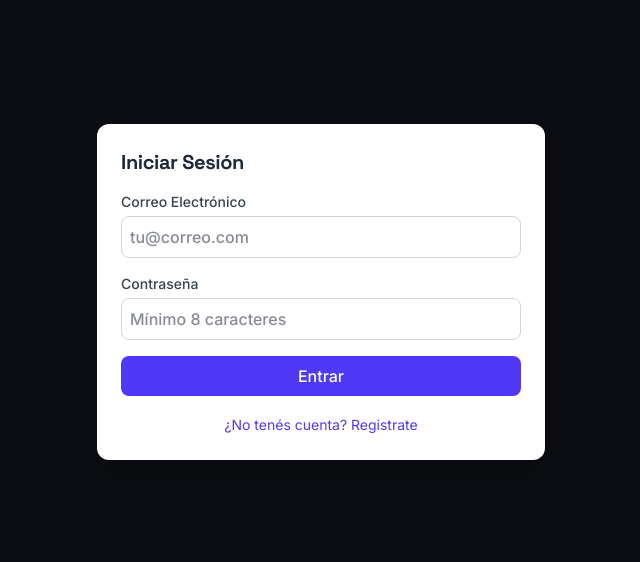
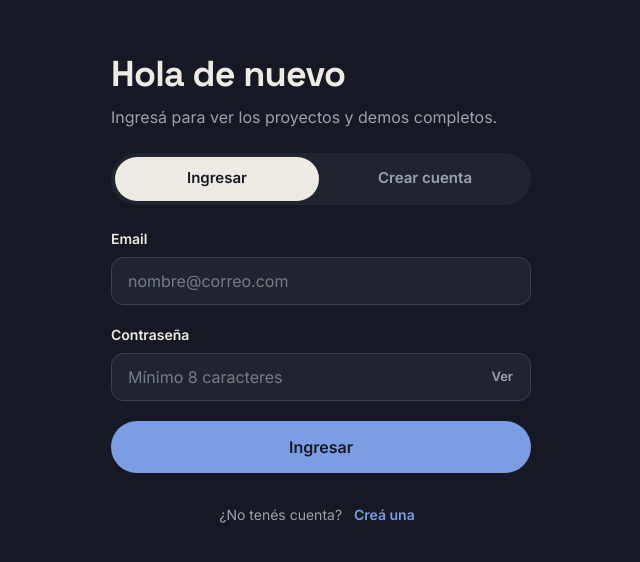
Before and after one commit to Igni207/LenguajesIV, a React (Vite) app in the folder client/: page /login in a window 1280 px wide. Shown: the part 108-670 px from the top of the page, without its empty margins (319-959 px from the left). Built offline with nearby package versions, Linux system fonts and the light colour scheme.

Commit message:
correciones login admin

```diff
--- a/client/src/components/LoginModal.jsx
+++ b/client/src/components/LoginModal.jsx
@@ -1,6 +1,8 @@
 import { useState } from 'react';
 import { useNavigate, useLocation } from 'react-router-dom';
 import { useAuth } from '../context/AuthContext';
+import { api } from '../data/api';
+import { Boton, Campo } from './ui';
 
 export default function LoginModal({ isOpen, onClose, isStandalone = false }) {
   const [isRegister, setIsRegister] = useState(false);
@@ -17,7 +19,7 @@ export default function LoginModal({ isOpen, onClose, isStandalone = false }) {
 
   if (!isOpen) return null;
 
-  const handleSubmit = (e) => {
+  const handleSubmit = async (e) => {
     e.preventDefault();
     setError('');
 
@@ -37,11 +39,20 @@ export default function LoginModal({ isOpen, onClose, isStandalone = false }) {
       return;
     }
 
-    const isAdmin = email.toLowerCase().includes('admin');
+    try {
+      const endpoint = isRegister ? '/auth/register' : '/auth/login';
+      const payload = isRegister ? { name, email, password } : { email, password };
+
+      const data = await api(endpoint, {
+        method: 'POST',
+        body: payload,
+      });
+
       const userData = {
-      name: isRegister ? name : (isAdmin ? 'Administrador' : 'Usuario'),
-      email,
-      role: isAdmin ? 'admin' : 'user'
+        name: data.user?.name || data.name || (isRegister ? name : 'Usuario'),
+        email: data.user?.email || data.email || email,
+        role: data.user?.role || data.role || 'user',
+        token: data.token
       };
 
       login(userData);
@@ -50,85 +61,120 @@ export default function LoginModal({ isOpen, onClose, isStandalone = false }) {
         onClose();
       }
 
+      const isAdmin = userData.role === 'admin';
       const targetPath = from || (isAdmin ? '/admin' : '/perfil');
       navigate(targetPath, { replace: true });
+
+    } catch (err) {
+      setError(err.message || err.error || 'No se pudo conectar con el servidor.');
+    }
   };
 
-  return (
-    <div className="fixed inset-0 z-50 flex items-center justify-center bg-black/50 backdrop-blur-sm">
-      <div className="w-full max-w-md p-6 bg-white rounded-xl shadow-xl">
-        <div className="flex justify-between items-center mb-4">
-          <h2 className="text-xl font-bold text-gray-800">
-            {isRegister ? 'Registro Obligatorio' : 'Iniciar Sesión'}
-          </h2>
-          {!isStandalone && onClose && (
-            <button onClick={onClose} className="text-gray-500 hover:text-gray-700 font-bold">
-              ✕
+  const formulario = (
+    <div className="flex w-full max-w-[420px] flex-col gap-6">
+      <div className="flex flex-col gap-2">
+        <h1 className="m-0 text-[32px] leading-tight sm:text-[36px]">
+          {isRegister ? 'Creá tu cuenta' : 'Hola de nuevo'}
+        </h1>
+        <p className="m-0 text-niebla">
+          {isRegister ? 'Es gratis y te lleva menos de un minuto.' : 'Ingresá para ver los proyectos y demos completos.'}
+        </p>
+      </div>
+
+      <div role="tablist" aria-label="Tipo de acceso" className="flex gap-1 rounded-full bg-grafito p-1">
+        <button
+          type="button"
+          role="tab"
+          aria-selected={!isRegister}
+          onClick={() => { setIsRegister(false); setError(''); }}
+          className={`min-h-11 flex-1 cursor-pointer rounded-full text-[15px] font-semibold transition-colors duration-300 ${!isRegister ? 'bg-papel text-tinta' : 'bg-transparent text-niebla hover:text-papel'}`}
+        >
+          Ingresar
         </button>
-          )}
+        <button
+          type="button"
+          role="tab"
+          aria-selected={isRegister}
+          onClick={() => { setIsRegister(true); setError(''); }}
+          className={`min-h-11 flex-1 cursor-pointer rounded-full text-[15px] font-semibold transition-colors duration-300 ${isRegister ? 'bg-papel text-tinta' : 'bg-transparent text-niebla hover:text-papel'}`}
+        >
+          Crear cuenta
+        </button>
       </div>
 
       {error && (
-          <div className="mb-4 p-3 text-sm text-red-700 bg-red-100 rounded-lg">
+        <div role="alert" className="animate-entrar rounded-xl border border-error/40 bg-error/10 px-4 py-3 text-sm text-error">
           {error}
         </div>
       )}
 
-        <form onSubmit={handleSubmit} className="space-y-4">
+      <form onSubmit={handleSubmit} noValidate className="flex flex-col gap-5">
         {isRegister && (
-            <div>
-              <label className="block text-sm font-medium text-gray-700">Nombre</label>
-              <input
-                type="text"
+          <Campo
+            etiqueta="Nombre"
+            autoComplete="name"
             value={name}
             onChange={(e) => setName(e.target.value)}
-                className="w-full mt-1 p-2 border border-gray-300 rounded-lg text-gray-900 font-medium focus:ring-2 focus:ring-indigo-500 outline-none"
-                placeholder="Mínimo 2 letras"
+            placeholder="Tu nombre y apellido"
           />
-            </div>
         )}
-
-          <div>
-            <label className="block text-sm font-medium text-gray-700">Correo Electrónico</label>
-            <input
+        <Campo
+          etiqueta="Email"
           type="email"
+          autoComplete="email"
           value={email}
           onChange={(e) => setEmail(e.target.value)}
-              className="w-full mt-1 p-2 border border-gray-300 rounded-lg text-gray-900 font-medium focus:ring-2 focus:ring-indigo-500 outline-none"
-              placeholder="tu@correo.com"
-              required
+          placeholder="nombre@correo.com"
         />
-          </div>
-
-          <div>
-            <label className="block text-sm font-medium text-gray-700">Contraseña</label>
-            <input
+        <Campo
+          etiqueta="Contraseña"
           type="password"
+          autoComplete={isRegister ? 'new-password' : 'current-password'}
           value={password}
           onChange={(e) => setPassword(e.target.value)}
-              className="w-full mt-1 p-2 border border-gray-300 rounded-lg text-gray-900 font-medium focus:ring-2 focus:ring-indigo-500 outline-none"
           placeholder="Mínimo 8 caracteres"
-              required
         />
-          </div>
-
-          <button
-            type="submit"
-            className="w-full py-2 text-white bg-indigo-600 rounded-lg hover:bg-indigo-700 transition font-medium"
-          >
-            {isRegister ? 'Registrarse y Continuar' : 'Entrar'}
-          </button>
+        <Boton type="submit" tamaño="lg" anchoCompleto>
+          {isRegister ? 'Crear cuenta' : 'Ingresar'}
+        </Boton>
       </form>
 
-        <div className="mt-4 text-center">
+      <p className="m-0 text-center text-sm text-niebla">
+        {isRegister ? '¿Ya tenés cuenta?' : '¿No tenés cuenta?'}{' '}
         <button
           type="button"
-            onClick={() => setIsRegister(!isRegister)}
-            className="text-sm text-indigo-600 hover:underline"
+          onClick={() => { setIsRegister(!isRegister); setError(''); }}
+          className="cursor-pointer bg-transparent p-2 font-semibold text-fexx hover:text-papel"
         >
-            {isRegister ? '¿Ya tenés cuenta? Iniciá sesión' : '¿No tenés cuenta? Registrate'}
+          {isRegister ? 'Ingresá' : 'Creá una'}
         </button>
+      </p>
     </div>
+  );
+
+  if (isStandalone) {
+    return (
+      <div className="flex min-h-screen items-center justify-center px-4 py-12">
+        {formulario}
+      </div>
+    );
+  }
+
+  return (
+    <div className="fixed inset-0 z-50 flex items-center justify-center p-4">
+      <div aria-hidden="true" onClick={onClose} className="absolute inset-0 bg-tinta/70 backdrop-blur-md" />
+      <div role="dialog" aria-modal="true" className="relative flex w-full max-w-[480px] justify-center rounded-3xl border border-pizarra bg-tinta px-6 pb-8 pt-12 sm:px-8">
+        {onClose && (
+          <button
+            type="button"
+            onClick={onClose}
+            aria-label="Cerrar"
+            className="absolute right-3 top-3 flex size-11 cursor-pointer items-center justify-center rounded-full bg-transparent text-niebla hover:text-papel"
+          >
+            <svg width="20" height="20" viewBox="0 0 24 24" fill="none" stroke="currentColor" strokeWidth="2" strokeLinecap="round" aria-hidden="true"><path d="M6 6l12 12M18 6L6 18" /></svg>
+          </button>
+        )}
+        {formulario}
       </div>
     </div>
   );
```
Lines whose indentation alone changed are shown as unchanged.
